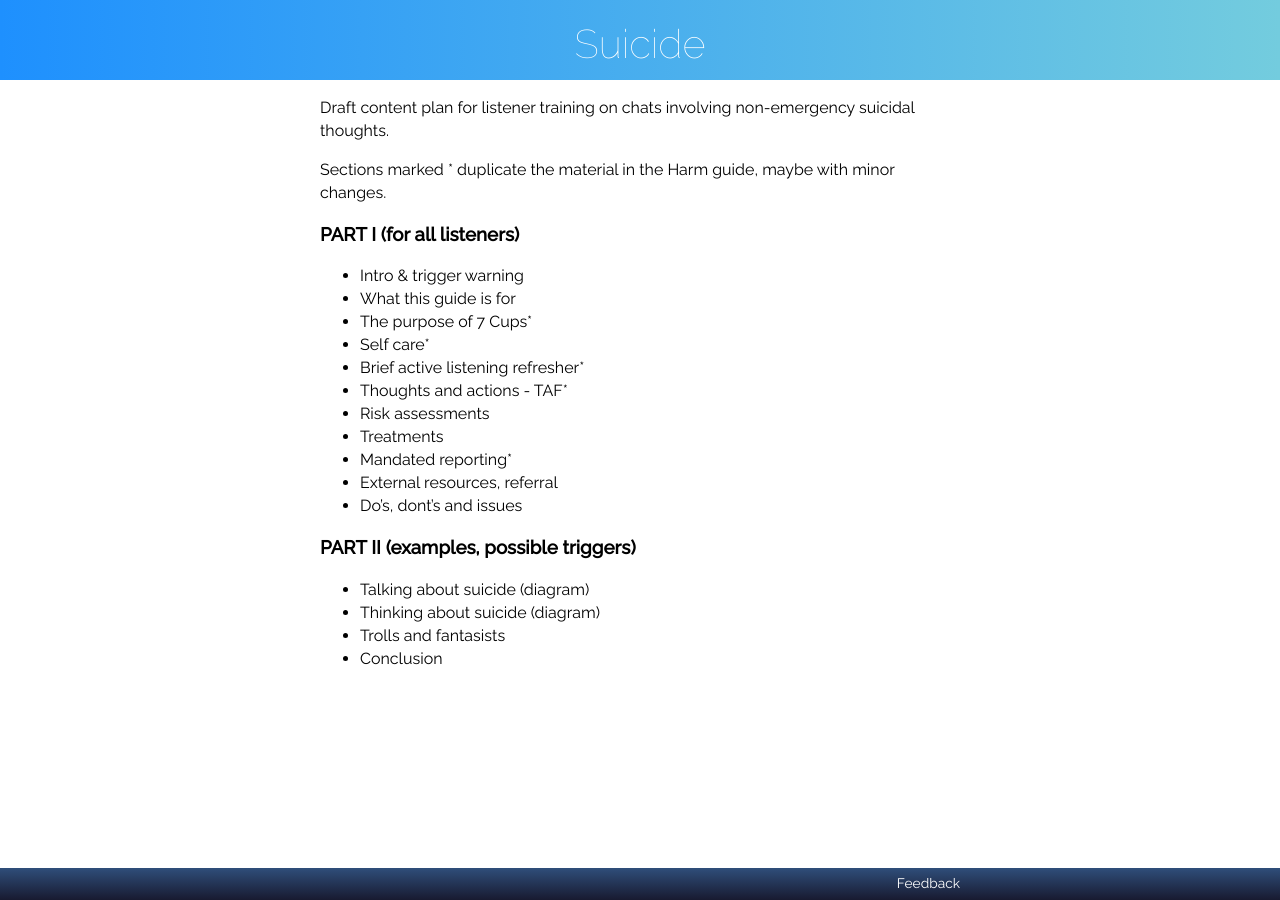
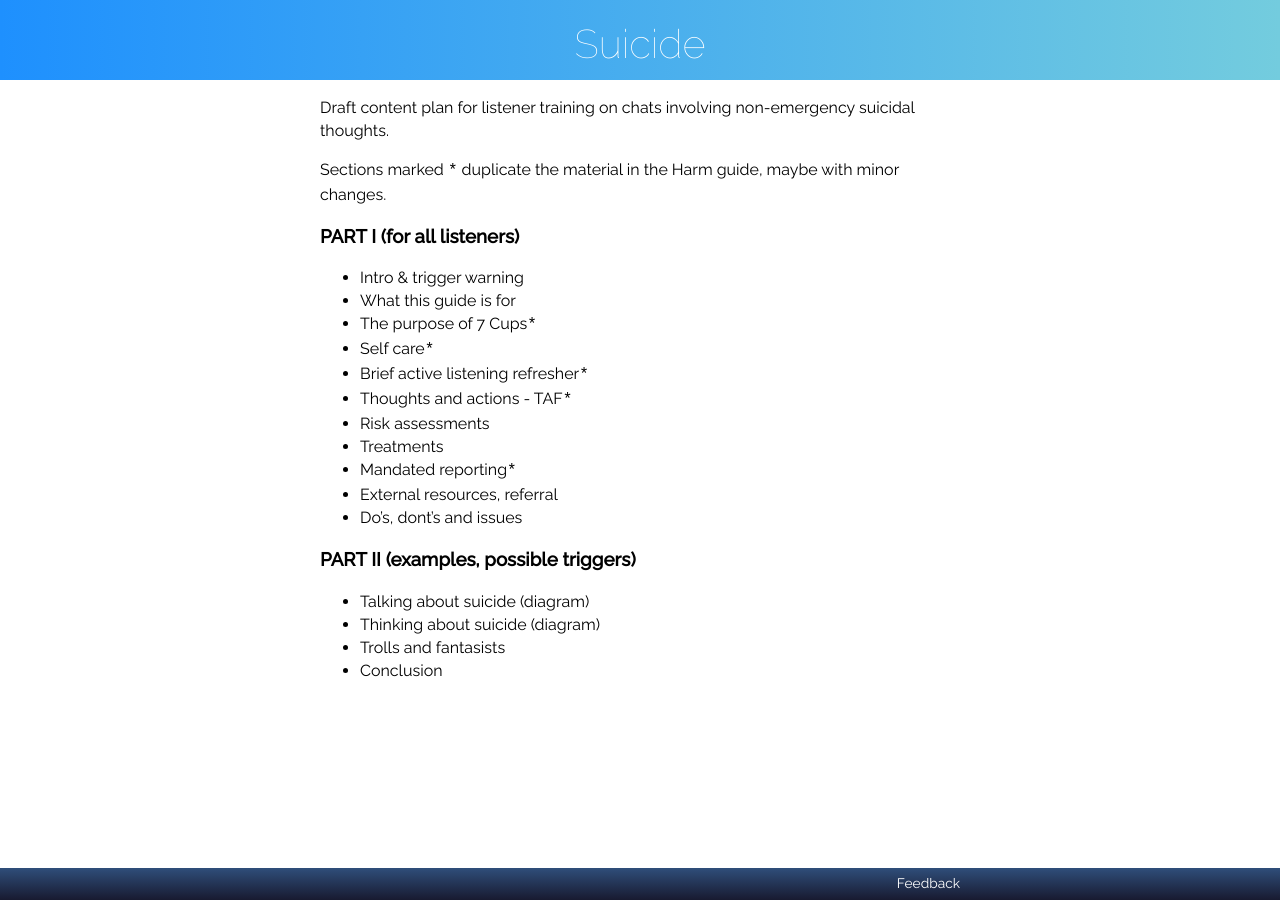
Before and after one commit to RarelyCharlie/rarelycharlie.github.io, a Jekyll site: the page built from _draft/suicide.md, in a window 1280 px wide. Built offline with Jekyll 4.4.1, drawn with Linux system fonts in a browser that asks for light colours.

Commit message:
asteriskify

```diff
--- a/_draft/suicide.md
+++ b/_draft/suicide.md
@@ -5,18 +5,18 @@ feedback: https://www.7cups.com/@RarelyCharlie
 ---
 Draft content plan for listener training on chats involving non-emergency suicidal thoughts.
 
-Sections marked * duplicate the material in the Harm guide, maybe with minor changes.
+Sections marked `*` duplicate the material in the Harm guide, maybe with minor changes.
 
 ### PART I (for all listeners)
 - Intro & trigger warning
 - What this guide is for
-- The purpose of 7 Cups*
-- Self care*
-- Brief active listening refresher*
-- Thoughts and actions - TAF*
+- The purpose of 7 Cups`*`
+- Self care`*`
+- Brief active listening refresher`*`
+- Thoughts and actions - TAF`*`
 - Risk assessments
 - Treatments
-- Mandated reporting*
+- Mandated reporting`*`
 - External resources, referral
 - Do's, dont's and issues
 
```
